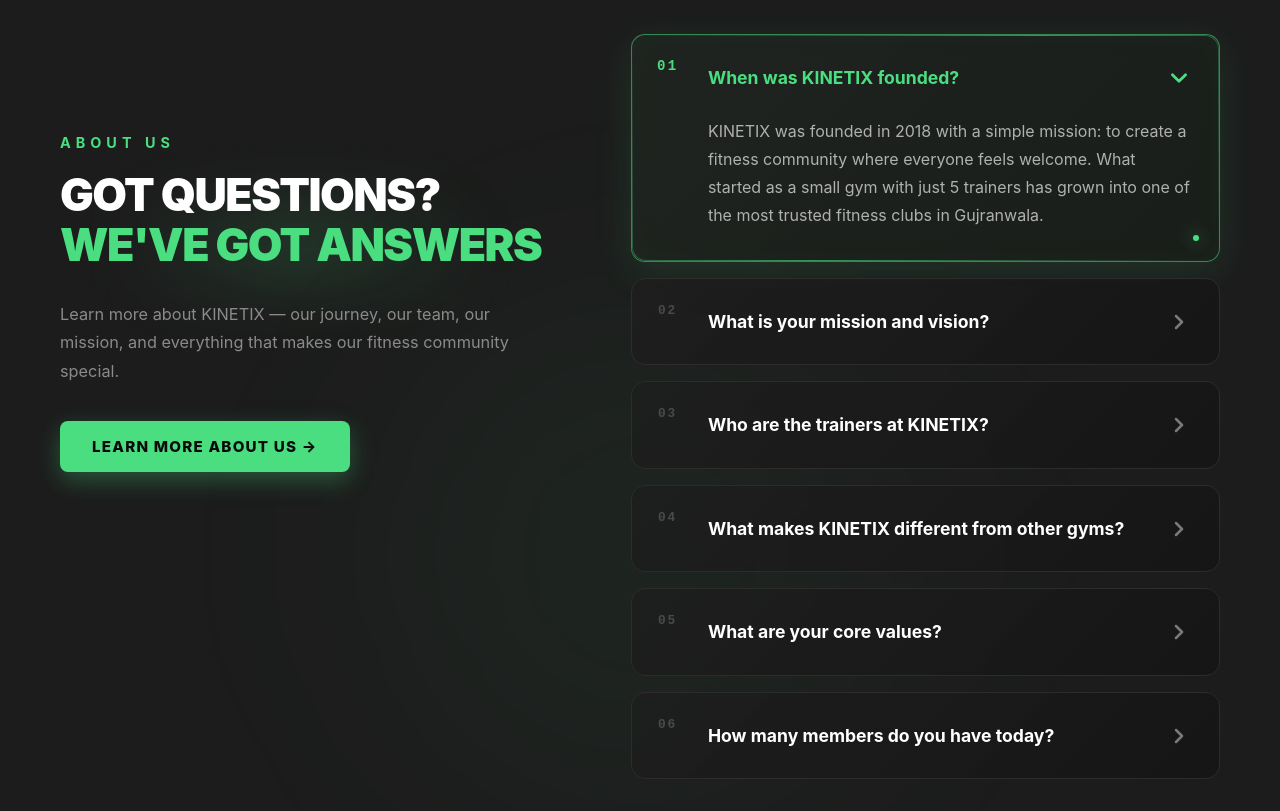
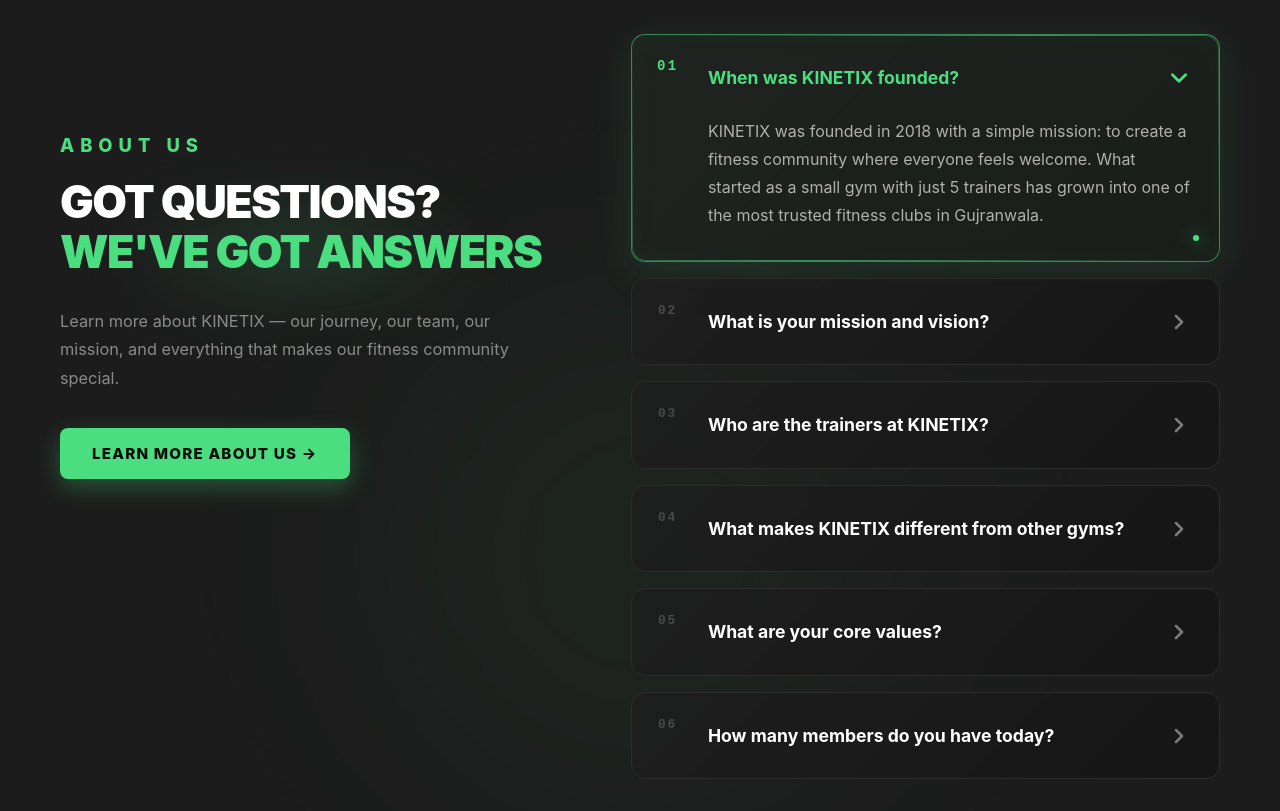
Before and after one commit to rahimashuja65-glitch/Rahimashuja, a React (Vite) app: page / in a window 1280 px wide. Shown: the part 5280-6091 px from the top of the page. Built offline with nearby package versions, Linux system fonts and the light colour scheme.

Commit message:
.aboutfaq-subtitle  mein font size ,letterspacing,font widgth ko teek kiya

```diff
--- a/src/components/AboutFAQ.css
+++ b/src/components/AboutFAQ.css
@@ -57,10 +57,10 @@
 
 .aboutfaq-subtitle {
   color: #4ade80;
-  font-size: 0.9rem;
-  letter-spacing: 5px;
-  font-weight: 700;
-  margin: 0 0 20px 0;
+  font-size: 1.15rem;                    /* ✅ 0.9rem → 1.15rem */
+  letter-spacing: 6px;                   /* ✅ 5px → 6px */
+  font-weight: 800;                      /* ✅ 700 → 800 */
+  margin: 0 0 22px 0;
   text-transform: uppercase;
 }
 
```
